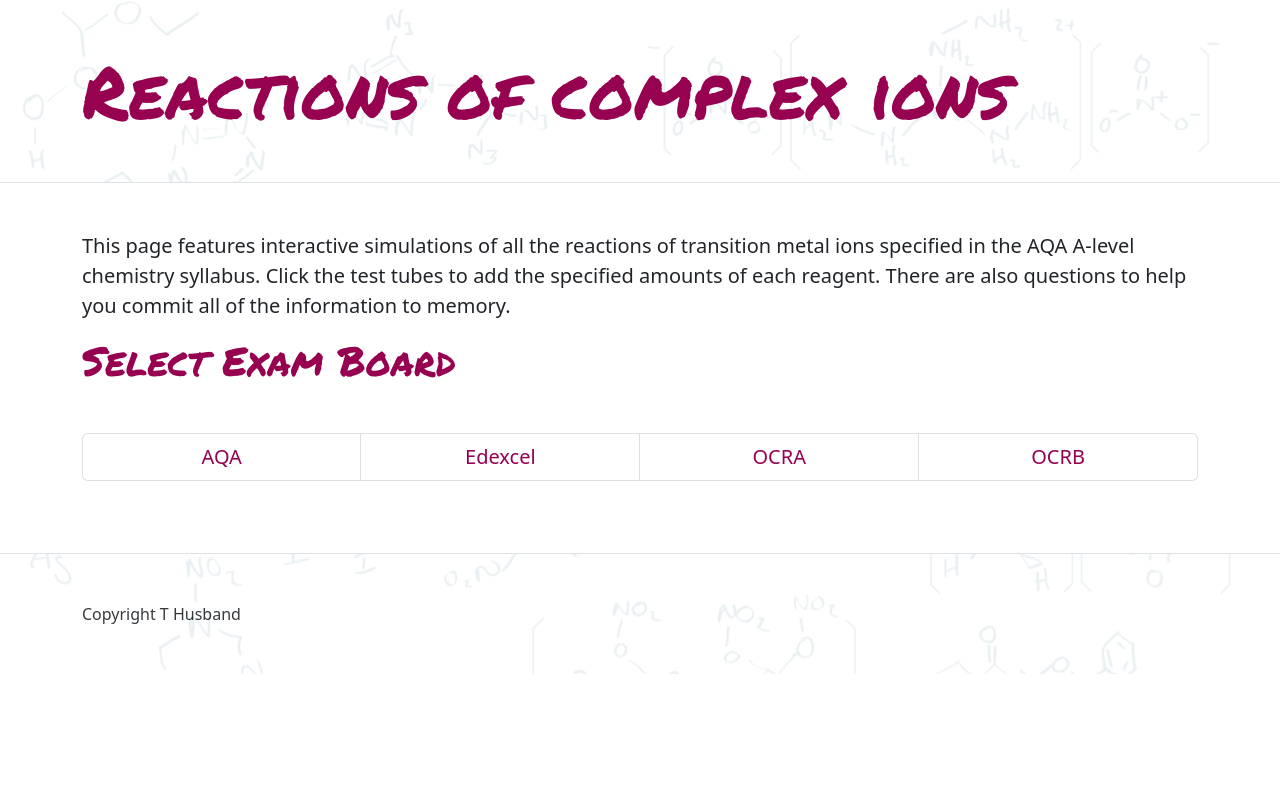
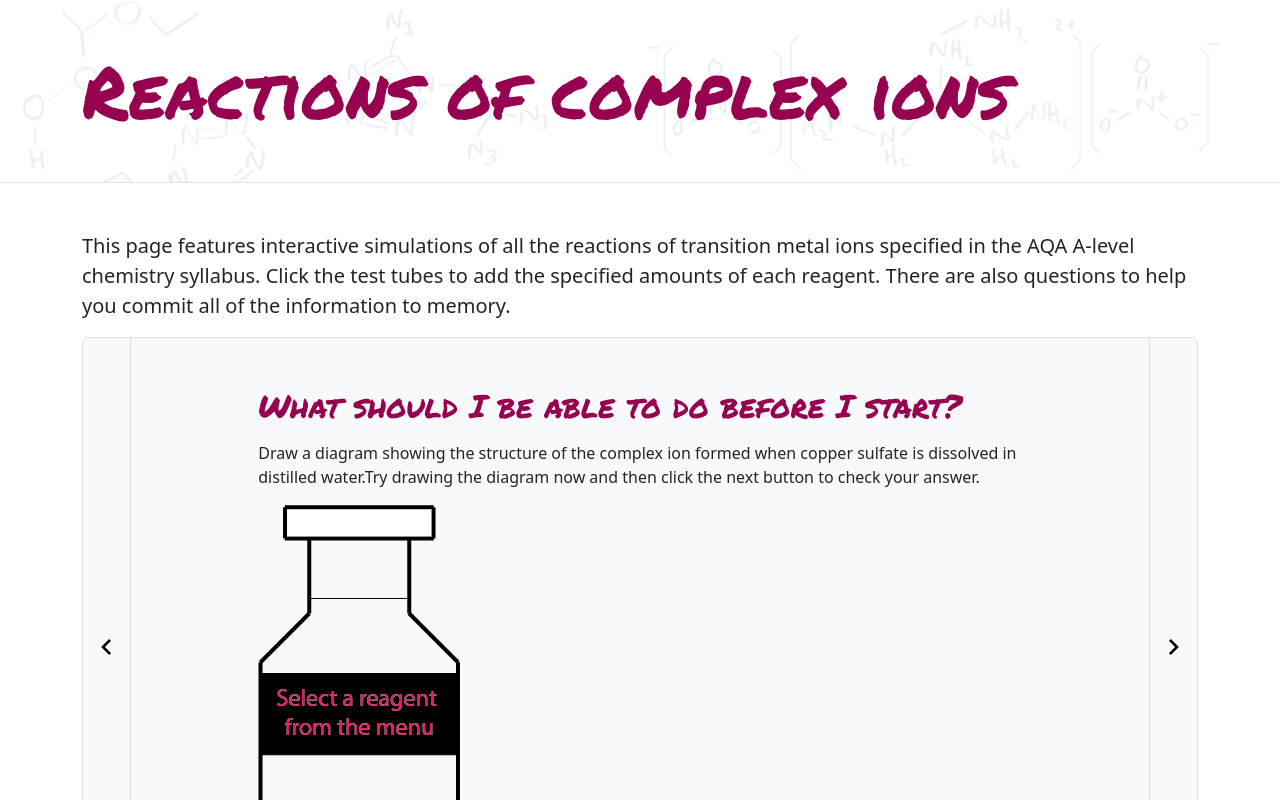
Before and after one commit to thusbandUK/transition-redux, a React (Create React App) app: page / in a window 1280 px wide. Shown: the top 800 px of the page. Built offline with nearby package versions, Linux system fonts and the light colour scheme.

Commit message:
automated text box generator logic added, including simple elements and basic forms

```diff
--- a/src/components/introduction/Introduction.js
+++ b/src/components/introduction/Introduction.js
@@ -2,6 +2,7 @@ import {ExamBoards} from '../../features/examBoards/ExamBoards';
 import React from 'react';
 import '../../app/App.css';
 import IntroMenu from '../../features/menu/IntroMenu';
+import TextBox from '../textBox/textBox';
 
 
 const Introduction = () => {
@@ -12,7 +13,10 @@ const Introduction = () => {
                 chemistry syllabus. Click the test tubes to add the specified amounts of each reagent. There are also questions to help you commit
                 all of the information to memory.
             </p>
+            {/** */}
+            <TextBox />
            <ExamBoards />
+
            <IntroMenu />
         </div>
     )
--- /dev/null
+++ b/src/components/textBox/textBox.js
@@ -0,0 +1,145 @@
+//import './reagent.css';
+//import { useSelector } from 'react-redux';
+import '../../app/App.css';
+//import {textData} from '../../textData';
+import TypeSelector from './textBoxElements/typeSelector';
+
+const TextBox = (props) => {
+
+    //const thisPageData = textData.allPages[0];
+
+
+    //const experiment = 'Paragraph';
+
+    const allContent = [
+
+        {
+            type: 'h2',
+            content: ['What should I be able to do before I start?'],
+            props: {}
+        },
+        {
+            type: 'p',
+            content: ['Draw a diagram showing the structure of the complex ion formed when copper sulfate is dissolved in distilled water.',
+            'Try drawing the diagram now and then click the next button to check your answer.'],
+            props: {}
+        },
+        {
+          type: 'img',
+          content: null,
+          props: {src: 'images/select reagent.png'}
+        },
+        {
+          type: 'form',
+          content: [{formElement: 'br'},
+                    {formElement: 'input',
+                     props: {key: 1, type: 'checkbox', id: 'pre-learning-checklist', name: 'pre-learning-checklist', value: 'ligands'},
+                     formElementContent: null
+                    },
+                    {formElement: 'label',
+                     props: {key: 2, for: 'pre-learning-checklist'},
+                     formElementContent: 'Six aqua ligands bonded via oxygen atoms'
+                    },
+                    {formElement: 'br'},
+                    {formElement: 'input',
+                     props: {key: 3, type: 'checkbox', id: 'pre-learning-checklist2', name:'pre-learning-checklist2', value:'brackets'},
+                     formElementContent: null
+                    },
+                    {formElement: 'label',
+                     props: {key: 4, for: 'pre-learning-checklist2'},
+                     formElementContent: 'Square brackets with overall charge shown top right'
+                    },
+                    {formElement: 'br'},
+                    {formElement: 'input',
+                     props: {key: 5, type: 'checkbox', id: 'pre-learning-checklist3', name:'pre-learning-checklist3', value:'arrows'},
+                     formElementContent: null
+                    },
+                    {formElement: 'label',
+                     props: {key: 6, for: 'pre-learning-checklist3'},
+                     formElementContent: 'Arrow heads point towards central Cu ion to show coordinate bonds'
+                    },
+                    {formElement: 'br'}
+                   ],
+          props: {style: {display: 'block'}}
+        }
+
+    ]
+
+
+
+
+      return (
+        <div className="bg-light border p-5 rounded position-relative">
+
+
+
+          <div class="text-box">
+
+
+            {allContent.map((entry) => (
+              <TypeSelector
+              type={entry.type}
+              content={entry.content}
+              props={entry.props}
+              />
+            ))}
+
+{/**
+ *
+ *  [{formElement: 'input',
+                    props: {type: 'checkbox', id: 'pre-learning-checklist', name: 'pre-learning-checklist', value: 'ligands'},
+                    formElementContent: null
+                    },
+                    {formElement: 'label',
+                    props: {for: 'pre-learning-checklist'},
+                    formElementContent: 'Six aqua ligands bonded via oxygen atoms'
+                    }
+                  ],
+ *
+            <TypeSelector
+            type={allContent[0].type}
+            content={allContent[0].content}
+            />
+
+
+
+
+            {allContent.map((contentEntry) => (
+                contentEntry.title ? <Title title={allContent[0].title} /> : null;
+                contentEntry.paragraph ? allContent[1].paragraph.map((paragraph) => (
+                    <Paragraph paragraph={paragraph}/>
+                )) : null;
+
+            ))}
+
+            {allContent[0].title ? <Title title={allContent[0].title} /> : null}
+            {allContent[1].paragraph? allContent[1].paragraph.map((paragraph) => (
+                <Paragraph paragraph={paragraph}/>
+            )) : null }
+
+
+            <h2>{allContent[0].title}</h2>
+            {allContent[1].paragraph.map((paragraph) => (
+                <p>{paragraph}</p>
+            ))}
+
+*/}
+
+
+            <nav>
+          {/* BF: these are now buttons elements (instead of divs) to ensure they can be focused on using keyboard nabigation only - crucial for accessibility. Also, semnatically they are indeed buttons! */}
+              <button class="nav-btn nav-btn__prev" onClick='displayLast(0, {"last page": 3, observation: "", comparison: "", "written response": ""});' id="back-button-0">
+                <i class="mdi mdi-chevron-left"></i>
+                <span class="visually-hidden">Previous</span>
+              </button>
+              <button class="nav-btn nav-btn__next" onClick='displayNext(0, {"last page": 3, observation: "", comparison: "", "written response": ""});' id="next-button-0">
+                <span class="visually-hidden">Next</span>
+                <i class="mdi mdi-chevron-right"></i>
+              </button>
+            </nav>
+            </div>
+        </div>
+      );
+    };
+
+    export default TextBox;
--- /dev/null
+++ b/src/components/textBox/textBoxElements/typeSelector.js
@@ -0,0 +1,33 @@
+import { createElement } from 'react';
+import '../../../app/App.css';
+
+function TypeSelector(props) {
+
+
+const formContent = () => {
+
+
+
+    if (props.type === 'form'){
+        let formElements = props.content.map((formElementDetails) => (
+            createElement(formElementDetails.formElement, {...formElementDetails.props, style: {display: 'inline'}}, formElementDetails.formElementContent)
+        ))
+        return formElements;
+    } else {
+        return props.content;
+    }
+}
+
+  return createElement(
+    props.type,
+    props.props,
+    formContent()
+  );
+}
+
+export default TypeSelector;
+
+/*
+
+
+*/
--- /dev/null
+++ b/src/textData.js
@@ -0,0 +1,20 @@
+export const textData = {
+    allPages: [
+        {id: 16, allContent: [
+
+                {
+                    title: 'What should I be able to do before I start?'
+                },
+                {
+                    paragraph: ['Draw a diagram showing the structure of the complex ion formed when copper sulfate is dissolved in distilled water.',
+                    'Try drawing the diagram now and then click the next button to check your answer.']
+                },
+                {
+                    image: 'images/select reagent.png'
+                }
+
+            ]
+        }
+
+    ],
+};
```
Also changed, not shown: src/app/App.js (+2 -10 lines), src/components/textBox/textBoxElements/paragraph.js (added, +9 -0 lines), src/components/textBox/textBoxElements/title.js (added, +11 -0 lines), src/features/textBoxCreator/TextBoxCreator.js (added, +7 -0 lines), src/components/textBox/textBoxElements/image.js (added), src/features/textBoxCreator/textBoxCreatorSlice.js (added), src/test/offcuts.txt, 2 other files (tests, documents, lock files or other folders).
